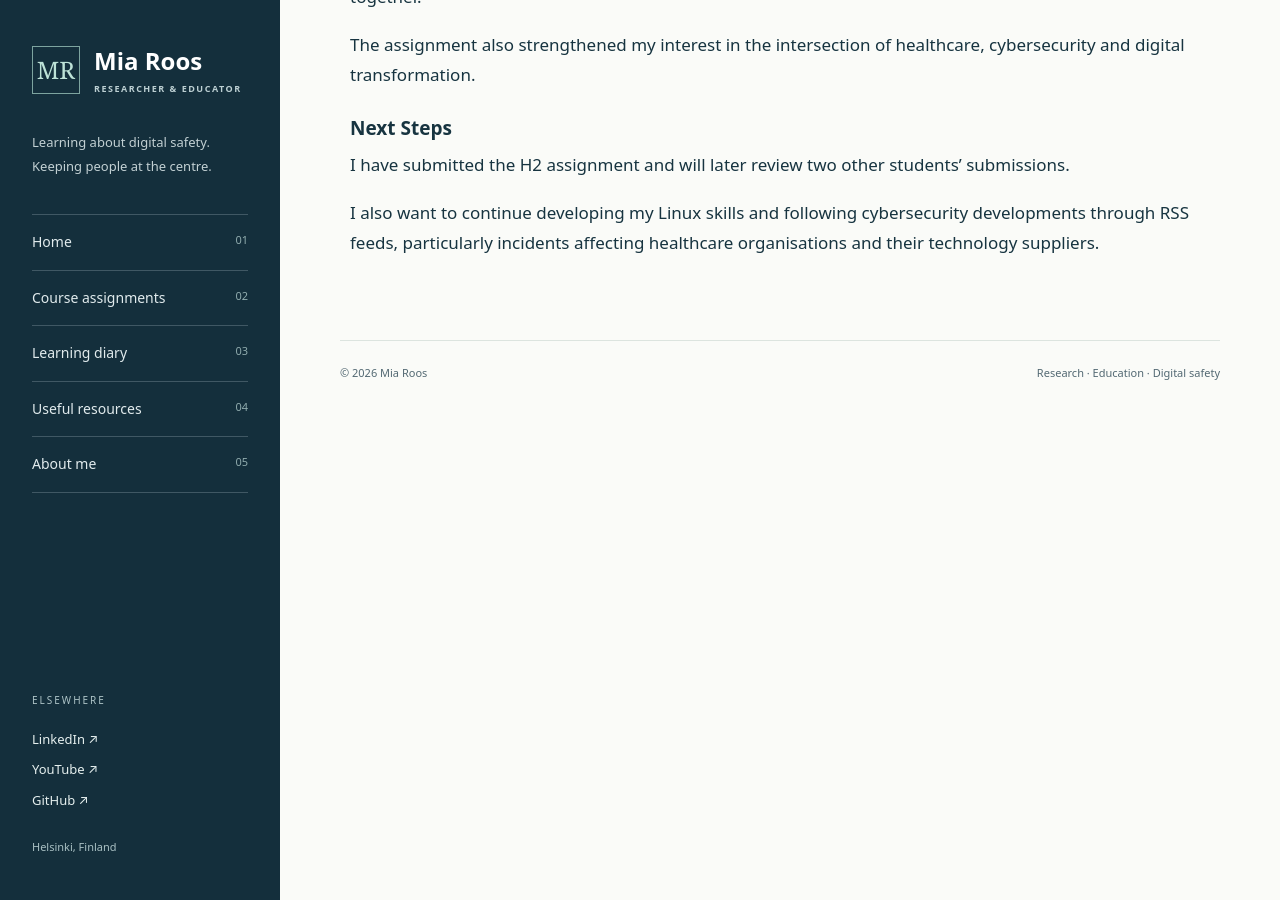
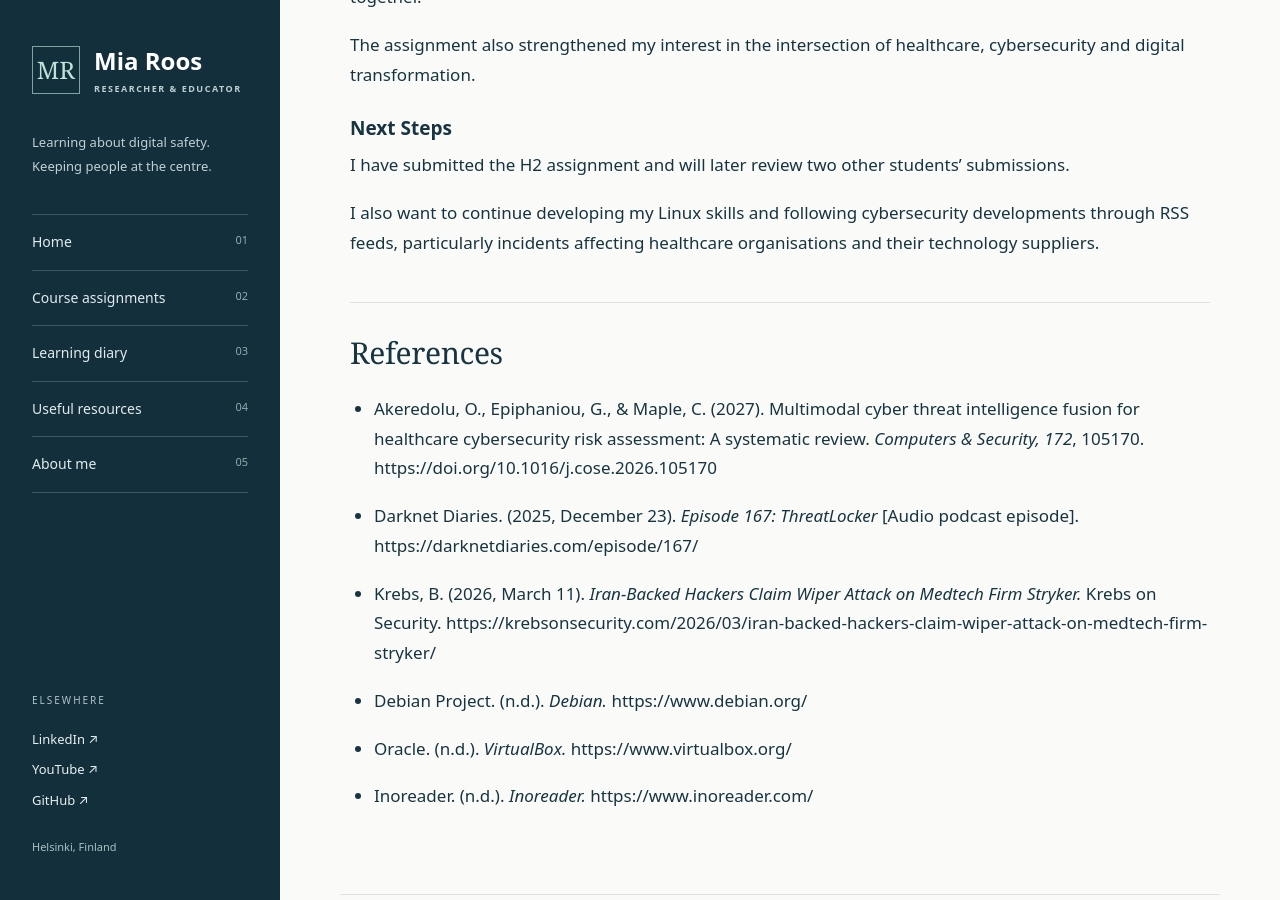
Before and after one commit to mia-roos/Cyber-Security-Studies, a Jekyll site: the page built from learning-diary/learning-diary/2026-11-03.md, in a window 1280 px wide and 900 px high, scrolled down 2678 px. Built offline with Jekyll 4.4.1, drawn with Linux system fonts in a browser that asks for light colours; our own code applies the rules of GitHub Pages for plain Markdown files.

Commit message:
Update 2026-11-03.md

```diff
--- a/learning-diary/learning-diary/2026-11-03.md
+++ b/learning-diary/learning-diary/2026-11-03.md
@@ -69,3 +69,32 @@ The assignment also strengthened my interest in the intersection of healthcare,
 I have submitted the H2 assignment and will later review two other students' submissions.
 
 I also want to continue developing my Linux skills and following cybersecurity developments through RSS feeds, particularly incidents affecting healthcare organisations and their technology suppliers.
+
+## References
+
+- Akeredolu, O., Epiphaniou, G., & Maple, C. (2027).
+  Multimodal cyber threat intelligence fusion for healthcare
+  cybersecurity risk assessment: A systematic review.
+  *Computers & Security, 172*, 105170.
+  https://doi.org/10.1016/j.cose.2026.105170
+
+- Darknet Diaries. (2025, December 23).
+  *Episode 167: ThreatLocker* [Audio podcast episode].
+  https://darknetdiaries.com/episode/167/
+
+- Krebs, B. (2026, March 11).
+  *Iran-Backed Hackers Claim Wiper Attack on Medtech Firm Stryker.*
+  Krebs on Security.
+  https://krebsonsecurity.com/2026/03/iran-backed-hackers-claim-wiper-attack-on-medtech-firm-stryker/
+
+- Debian Project. (n.d.).
+  *Debian.*
+  https://www.debian.org/
+
+- Oracle. (n.d.).
+  *VirtualBox.*
+  https://www.virtualbox.org/
+
+- Inoreader. (n.d.).
+  *Inoreader.*
+  https://www.inoreader.com/
```
